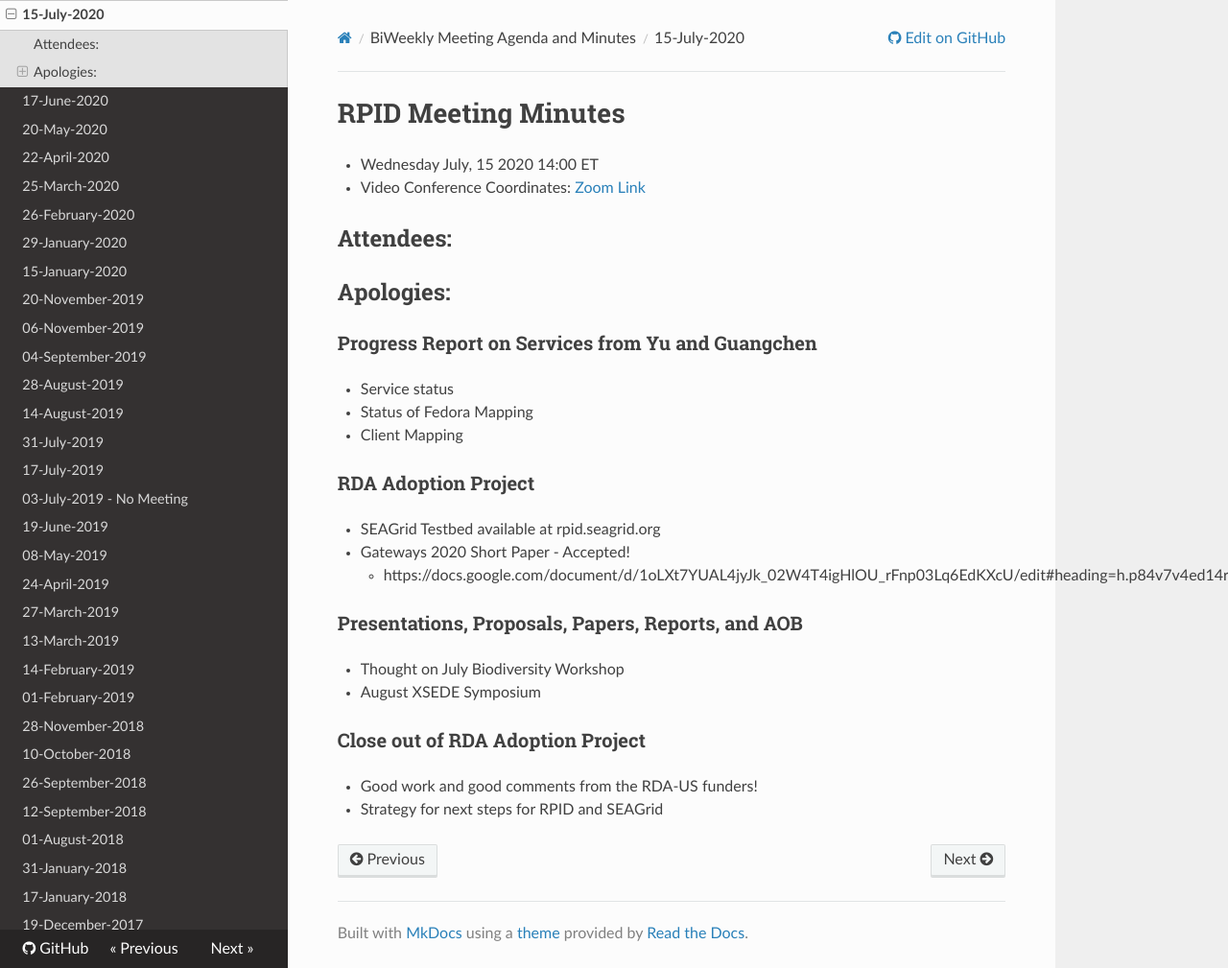
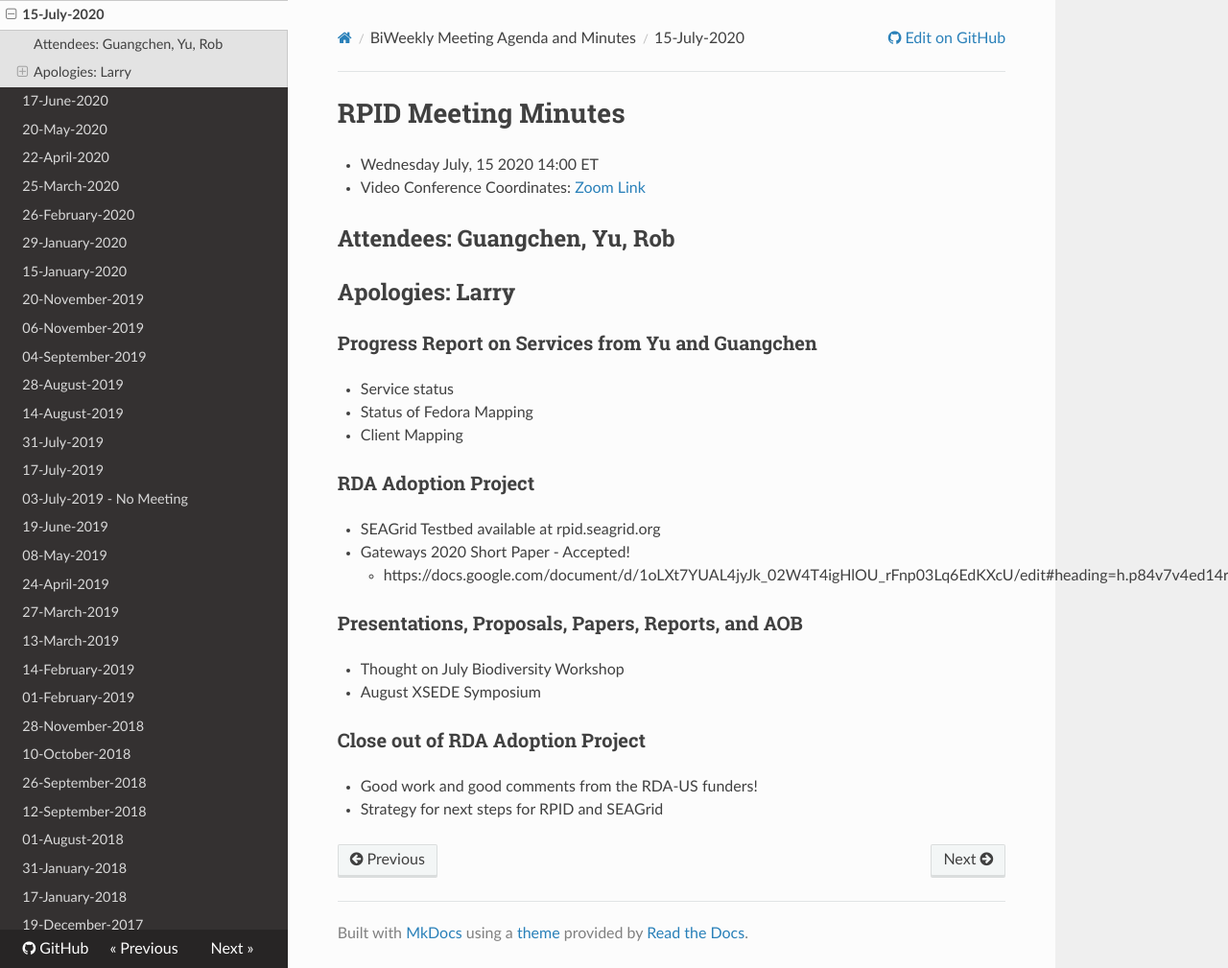
Before and after one commit to rpidproject/rpid, an MkDocs documentation site: the page built from docs/15-July-2020.md, in a window 1280 px wide and 1009 px high. Shown: the whole window at 96% size. Built offline with MkDocs 1.6.1, drawn with Linux system fonts in a browser that asks for light colours; nearby versions of some CDN libraries; old or Windows-style settings are respelled for this version of MkDocs.

Commit message:
Update 15-July-2020.md

```diff
--- a/docs/15-July-2020.md
+++ b/docs/15-July-2020.md
@@ -2,8 +2,8 @@
    * Wednesday July, 15 2020 14:00 ET
    * Video Conference Coordinates: [Zoom Link](https://iu.zoom.us/my/rquick)
 
-## Attendees:
-## Apologies:
+## Attendees: Guangchen, Yu, Rob
+## Apologies: Larry
 
 ### Progress Report on Services from Yu and Guangchen
    * Service status
```
